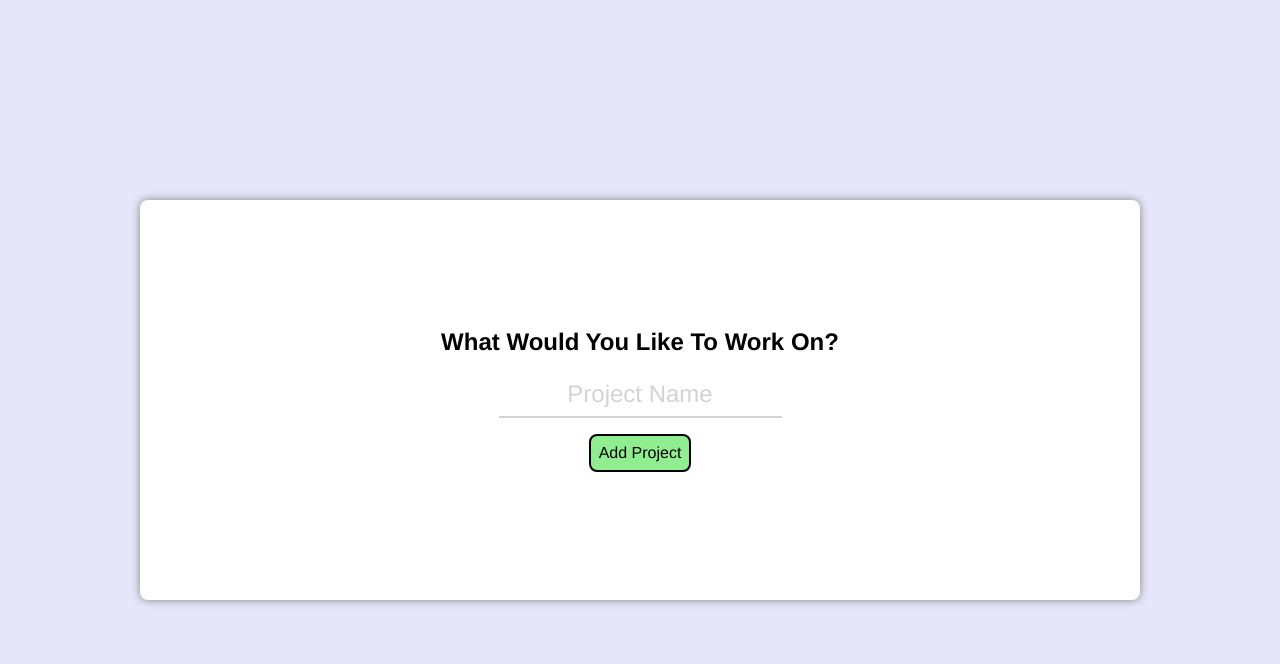
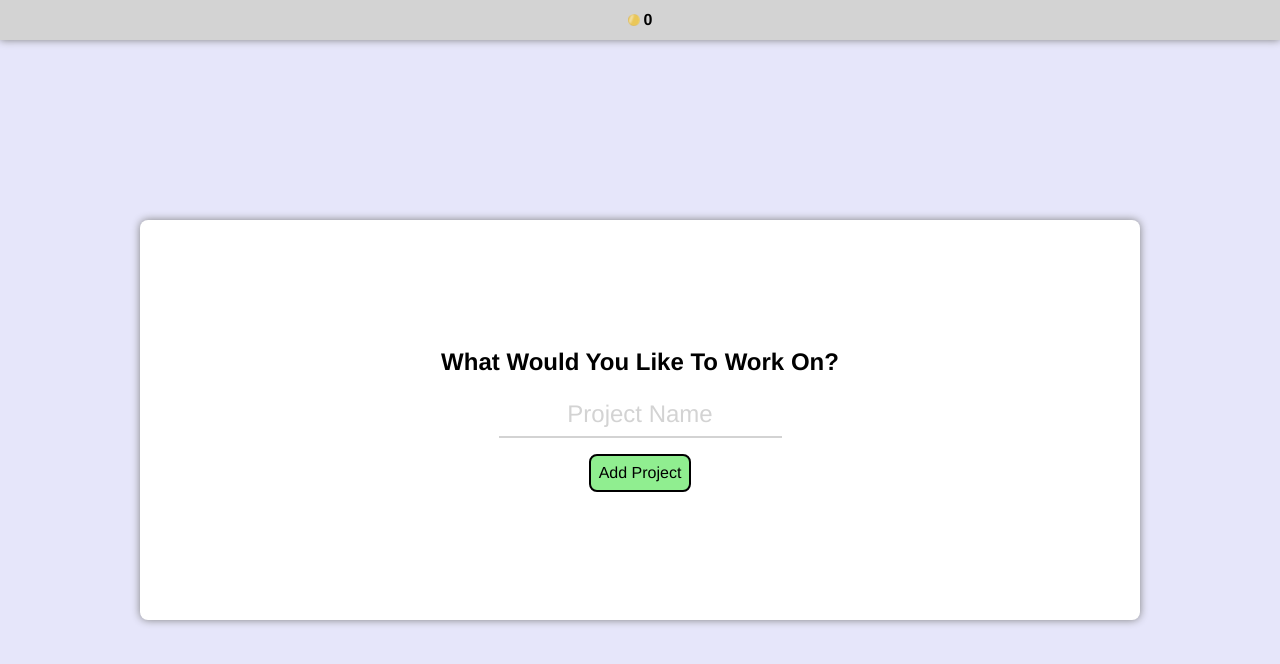
Before and after one commit to AdamxSimon/Project-Time, a React (Create React App) app: page / in a window 1280 px wide. Shown: the top 664 px of the page. Built offline with nearby package versions, Linux system fonts and the light colour scheme.

Commit message:
Added toolbar

```diff
--- a/src/App.tsx
+++ b/src/App.tsx
@@ -1,5 +1,6 @@
 // Components
 
+import Toolbar from "./components/Toolbar/Toolbar";
 import ProjectTable from "./navigation/ProjectTable/ProjectTable";
 
 // Styles
@@ -9,7 +10,10 @@ import classes from "./styles.module.css";
 const App = (): JSX.Element => {
   return (
     <div className={classes.app}>
-      <ProjectTable />
+      <Toolbar />
+      <div className={classes.carouselContainer}>
+        <ProjectTable />
+      </div>
     </div>
   );
 };
--- a/src/components/Button/Button.tsx
+++ b/src/components/Button/Button.tsx
@@ -17,7 +17,7 @@ interface ButtonProps {
   style?: React.CSSProperties;
 }
 
-const Button = (props: ButtonProps) => {
+const Button = (props: ButtonProps): JSX.Element => {
   const { text, onClick, disabled, style } = props;
 
   const [isActive, setIsActive] = useState<boolean>(false);
--- /dev/null
+++ b/src/components/Toolbar/Toolbar.tsx
@@ -0,0 +1,30 @@
+// React
+
+import { useContext } from "react";
+
+// Context
+
+import { CurrencyContext } from "../../context/CurrencyContext";
+
+// Assets
+
+import coin from "../../assets/coin.png";
+
+// Styles
+
+import classes from "./styles.module.css";
+
+const Toolbar = (): JSX.Element => {
+  const { currency } = useContext(CurrencyContext);
+
+  return (
+    <div className={classes.toolbar}>
+      <div className={classes.currencyContainer}>
+        <img src={coin} alt="Currency" height={12} width={12} />
+        <div>{currency}</div>
+      </div>
+    </div>
+  );
+};
+
+export default Toolbar;
--- /dev/null
+++ b/src/components/Toolbar/styles.module.css
@@ -0,0 +1,18 @@
+.toolbar {
+  height: 40px;
+  width: 100%;
+  background-color: lightgray;
+  box-shadow: 0 0 8px gray;
+  display: flex;
+  justify-content: center;
+  align-items: center;
+  z-index: 1;
+}
+
+.currencyContainer {
+  display: flex;
+  justify-content: center;
+  align-items: center;
+  gap: 4px;
+  font-weight: bold;
+}
--- a/src/styles.module.css
+++ b/src/styles.module.css
@@ -2,6 +2,12 @@
   height: 100%;
   background-color: lavender;
   display: flex;
+  flex-direction: column;
+}
+
+.carouselContainer {
+  flex: 1;
+  display: flex;
   justify-content: center;
   align-items: center;
 }
```
Also changed, not shown: src/assets/coin.png (added).
